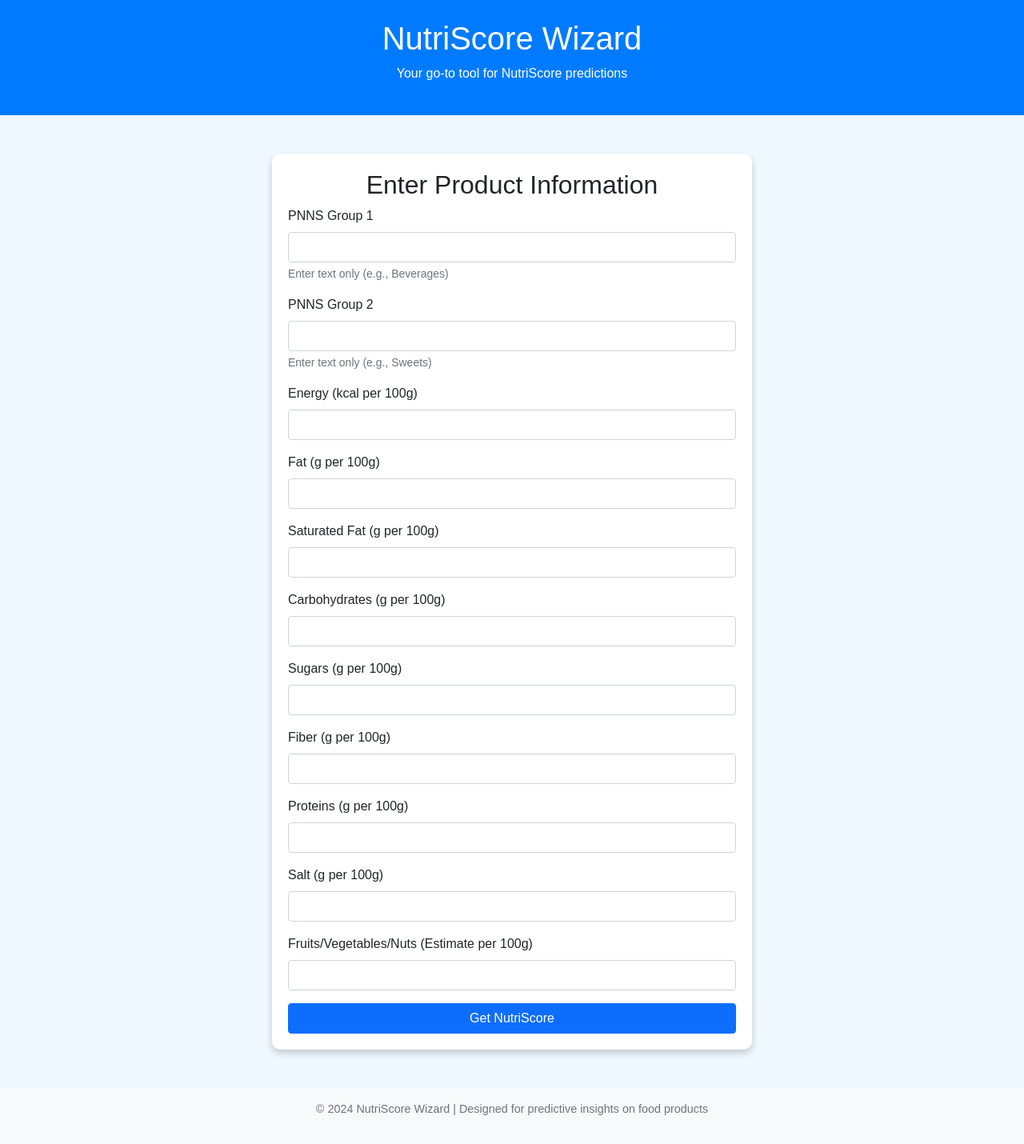
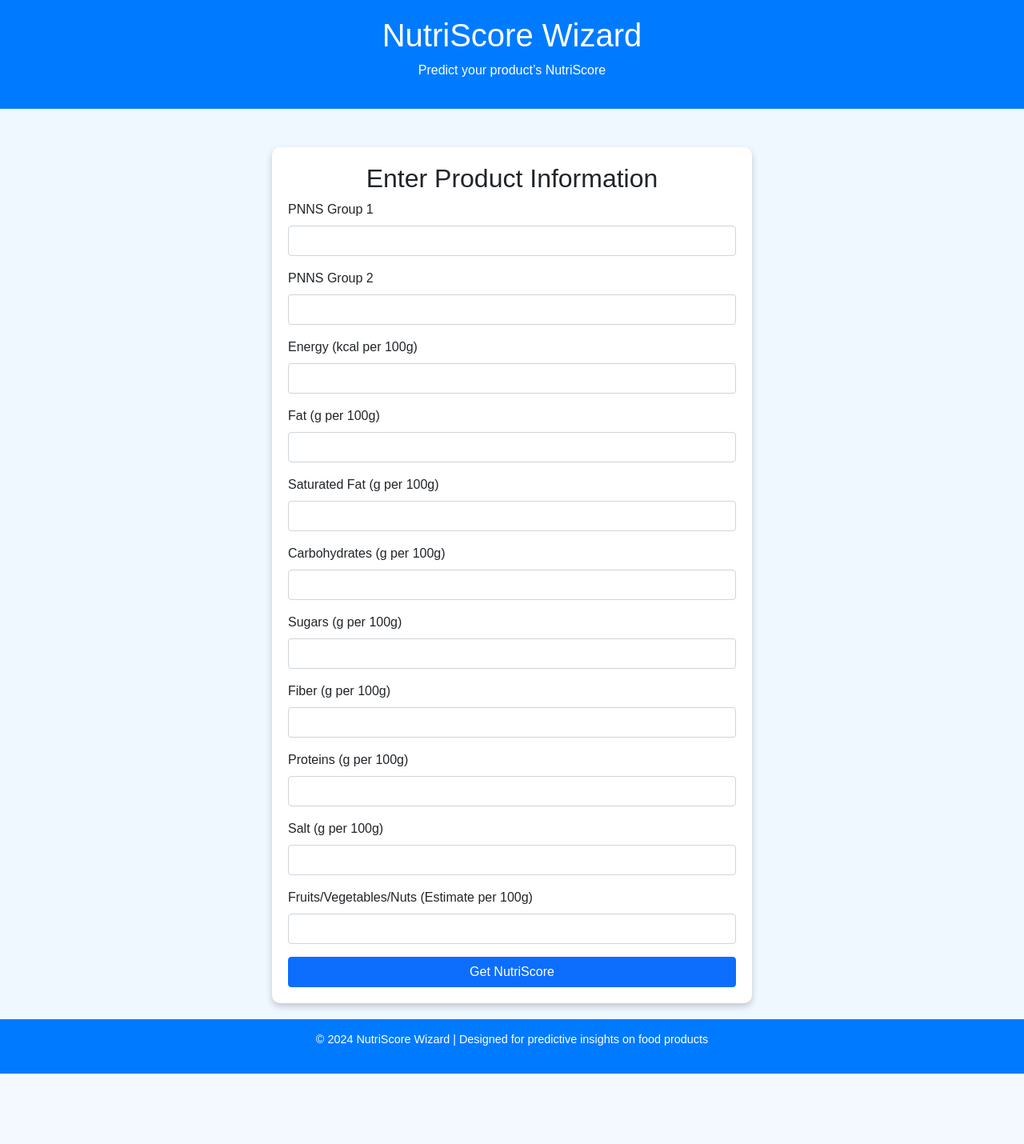
Before and after one commit to simbouch/nutriscore_prediction_app, a Flask app: page / in a window 1280 px wide. Shown: the whole page at 80% size. After the commit the page ends 1342 px from the top, so only its background shows below. Run offline with Flask 3, Linux system fonts and the light colour scheme; parts of the project's set-up code (start-up, migrations or seed data) failed here and were passed over.

Commit message:
update the index.html

```diff
--- a/app/templates/index.html
+++ b/app/templates/index.html
@@ -13,11 +13,12 @@
         header {
             background-color: #007bff;
             color: white;
+            padding: 20px;
         }
         h1 {
             font-size: 2.5rem;
         }
-        #nutriscoreForm {
+        #nutriscoreForm, #result {
             max-width: 600px;
             margin: auto;
             padding: 20px;
@@ -26,89 +27,67 @@
             box-shadow: 0 4px 8px rgba(0, 0, 0, 0.2);
         }
         #result {
-            max-width: 600px;
-            margin: auto;
-            padding: 20px;
             text-align: center;
-            background-color: #ffffff;
-            border-radius: 10px;
-            box-shadow: 0 4px 8px rgba(0, 0, 0, 0.2);
-            font-size: 1.5rem;
-            color: #007bff;
+            display: none;
         }
         footer {
+            background-color: #007bff;
+            color: white;
+            padding: 15px;
+            text-align: center;
             font-size: 0.9rem;
+            margin-top: 20px;
         }
     </style>
 </head>
 <body>
-    <header class="text-center py-4">
+    <header class="text-center">
         <h1>NutriScore Wizard</h1>
-        <p>Your go-to tool for NutriScore predictions</p>
+        <p>Predict your product’s NutriScore</p>
     </header>
 
     <div class="container mt-5">
         <div id="nutriscoreForm">
             <h2 class="text-center">Enter Product Information</h2>
             <form>
-                <div class="mb-3">
-                    <label for="pnns_groups_1" class="form-label">PNNS Group 1</label>
-                    <input type="text" class="form-control" id="pnns_groups_1" name="pnns_groups_1" pattern="^[a-zA-Z\s]+$" required>
-                    <div class="form-text">Enter text only (e.g., Beverages)</div>
-                </div>
-                <div class="mb-3">
-                    <label for="pnns_groups_2" class="form-label">PNNS Group 2</label>
-                    <input type="text" class="form-control" id="pnns_groups_2" name="pnns_groups_2" pattern="^[a-zA-Z\s]+$" required>
-                    <div class="form-text">Enter text only (e.g., Sweets)</div>
-                </div>
-                <div class="mb-3">
-                    <label for="energy-kcal_100g" class="form-label">Energy (kcal per 100g)</label>
-                    <input type="number" class="form-control" id="energy-kcal_100g" name="energy-kcal_100g" min="0" step="0.01" required>
-                </div>
-                <div class="mb-3">
-                    <label for="fat_100g" class="form-label">Fat (g per 100g)</label>
-                    <input type="number" class="form-control" id="fat_100g" name="fat_100g" min="0" step="0.01" required>
-                </div>
-                <div class="mb-3">
-                    <label for="saturated-fat_100g" class="form-label">Saturated Fat (g per 100g)</label>
-                    <input type="number" class="form-control" id="saturated-fat_100g" name="saturated-fat_100g" min="0" step="0.01" required>
-                </div>
-                <div class="mb-3">
-                    <label for="carbohydrates_100g" class="form-label">Carbohydrates (g per 100g)</label>
-                    <input type="number" class="form-control" id="carbohydrates_100g" name="carbohydrates_100g" min="0" step="0.01" required>
-                </div>
-                <div class="mb-3">
-                    <label for="sugars_100g" class="form-label">Sugars (g per 100g)</label>
-                    <input type="number" class="form-control" id="sugars_100g" name="sugars_100g" min="0" step="0.01" required>
-                </div>
-                <div class="mb-3">
-                    <label for="fiber_100g" class="form-label">Fiber (g per 100g)</label>
-                    <input type="number" class="form-control" id="fiber_100g" name="fiber_100g" min="0" step="0.01" required>
-                </div>
-                <div class="mb-3">
-                    <label for="proteins_100g" class="form-label">Proteins (g per 100g)</label>
-                    <input type="number" class="form-control" id="proteins_100g" name="proteins_100g" min="0" step="0.01" required>
-                </div>
-                <div class="mb-3">
-                    <label for="salt_100g" class="form-label">Salt (g per 100g)</label>
-                    <input type="number" class="form-control" id="salt_100g" name="salt_100g" min="0" step="0.01" required>
-                </div>
-                <div class="mb-3">
-                    <label for="fruits-vegetables-nuts-estimate-from-ingredients_100g" class="form-label">Fruits/Vegetables/Nuts (Estimate per 100g)</label>
-                    <input type="number" class="form-control" id="fruits-vegetables-nuts-estimate-from-ingredients_100g" name="fruits-vegetables-nuts-estimate-from-ingredients_100g" min="0" step="0.01" required>
-                </div>
+                <!-- Input fields with Bootstrap tooltips for user guidance -->
+                {% for field in [
+                    {"label": "PNNS Group 1", "id": "pnns_groups_1", "type": "text", "pattern": "^[a-zA-Z\\s]+$"},
+                    {"label": "PNNS Group 2", "id": "pnns_groups_2", "type": "text", "pattern": "^[a-zA-Z\\s]+$"},
+                    {"label": "Energy (kcal per 100g)", "id": "energy-kcal_100g", "type": "number"},
+                    {"label": "Fat (g per 100g)", "id": "fat_100g", "type": "number"},
+                    {"label": "Saturated Fat (g per 100g)", "id": "saturated-fat_100g", "type": "number"},
+                    {"label": "Carbohydrates (g per 100g)", "id": "carbohydrates_100g", "type": "number"},
+                    {"label": "Sugars (g per 100g)", "id": "sugars_100g", "type": "number"},
+                    {"label": "Fiber (g per 100g)", "id": "fiber_100g", "type": "number"},
+                    {"label": "Proteins (g per 100g)", "id": "proteins_100g", "type": "number"},
+                    {"label": "Salt (g per 100g)", "id": "salt_100g", "type": "number"},
+                    {"label": "Fruits/Vegetables/Nuts (Estimate per 100g)", "id": "fruits-vegetables-nuts-estimate-from-ingredients_100g", "type": "number"}
+                ] %}
+                    <div class="mb-3">
+                        <label for="{{ field.id }}" class="form-label">{{ field.label }}</label>
+                        <input
+                            type="{{ field.type }}"
+                            class="form-control"
+                            id="{{ field.id }}"
+                            name="{{ field.id }}"
+                            pattern="{{ field.pattern | default('') }}"
+                            required>
+                        <div class="invalid-feedback">Please enter a valid {{ field.label | lower }}.</div>
+                    </div>
+                {% endfor %}
                 <button type="button" class="btn btn-primary w-100" onclick="getNutriScore()">Get NutriScore</button>
             </form>
         </div>
 
-        <div id="result" class="mt-5" style="display: none;">
+        <div id="result">
             <h2>Predicted NutriScore</h2>
-            <p id="score"></p>
+            <p id="score" class="fs-4 text-success"></p>
             <button class="btn btn-secondary mt-3" onclick="restartForm()">Go Back</button>
         </div>
     </div>
 
-    <footer class="bg-light text-center text-secondary py-3 mt-5">
+    <footer>
         <p>&copy; 2024 NutriScore Wizard | Designed for predictive insights on food products</p>
     </footer>
 
@@ -116,8 +95,9 @@
     <script src="https://ajax.googleapis.com/ajax/libs/jquery/3.5.1/jquery.min.js"></script>
     <script>
         function getNutriScore() {
-            if (!document.querySelector("#nutriscoreForm form").checkValidity()) {
-                alert("Please fill in all fields correctly.");
+            const form = document.querySelector("#nutriscoreForm form");
+            if (!form.checkValidity()) {
+                form.classList.add("was-validated");
                 return;
             }
 
@@ -146,7 +126,7 @@
                     $('#result').show();
                 },
                 error: function(error) {
-                    $('#result').html('<p class="text-danger">Error: ' + error.responseJSON.error + '</p>');
+                    $('#score').html('<p class="text-danger">Error: ' + error.responseJSON.error + '</p>');
                 }
             });
         }
@@ -155,6 +135,7 @@
             $('#nutriscoreForm').show();
             $('#result').hide();
             document.querySelector("#nutriscoreForm form").reset();
+            document.querySelector("#nutriscoreForm form").classList.remove("was-validated");
         }
     </script>
 </body>
```
